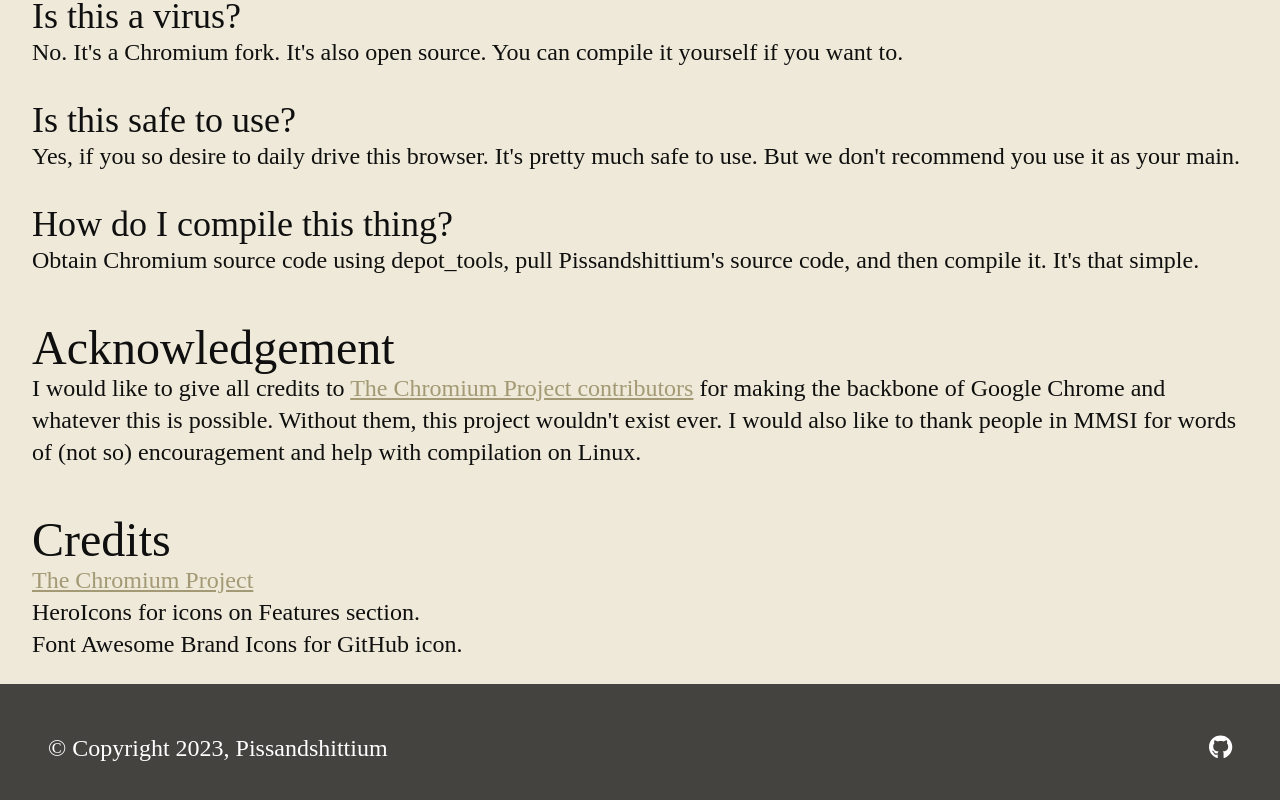
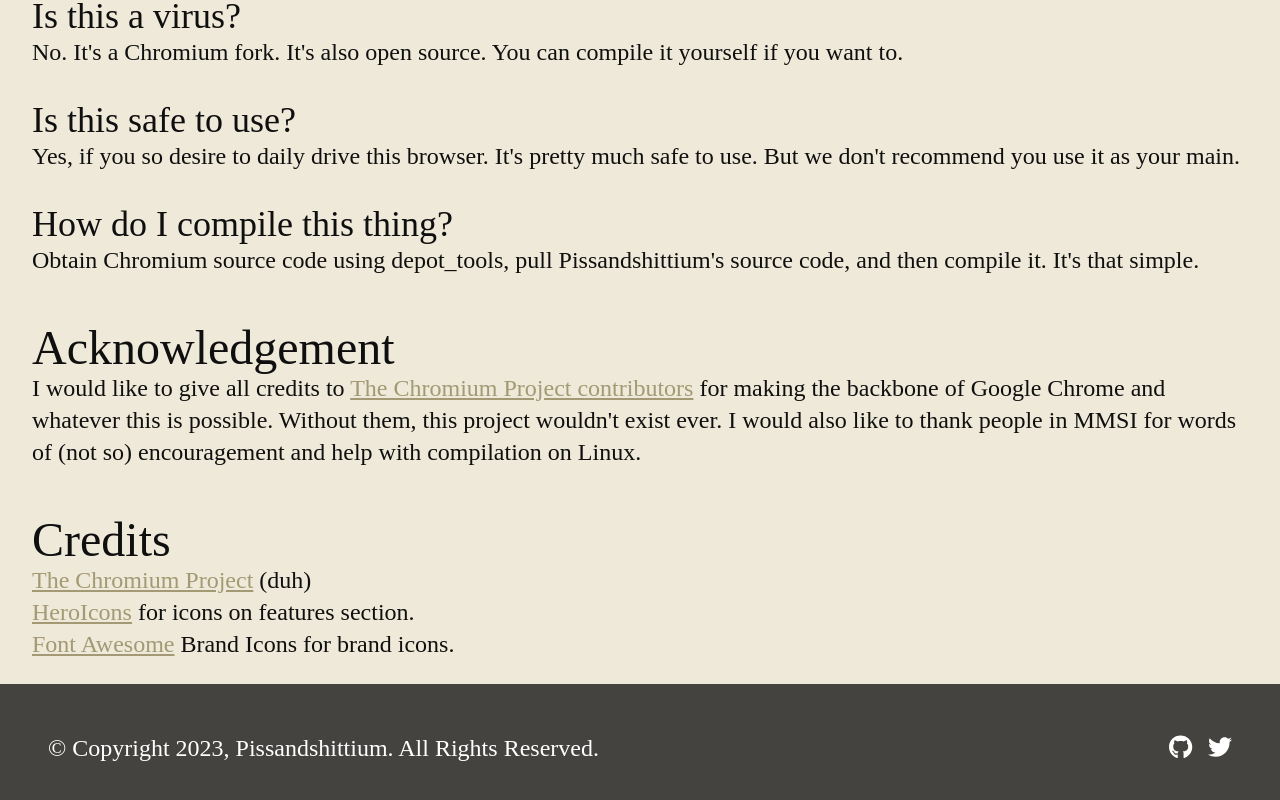
Before and after one commit to Pissandshittium/website, a Next.js app: page / in a window 1280 px wide. Shown: the part 3552-4352 px from the top of the page. Built offline with nearby package versions, Linux system fonts and the light colour scheme; a web font is replaced by a local one.

Commit message:
layout changes again

```diff
--- a/src/app/footer.tsx
+++ b/src/app/footer.tsx
@@ -1,17 +1,24 @@
 
 import { FontAwesomeIcon } from '@fortawesome/react-fontawesome'
-import { faGithub } from '@fortawesome/free-brands-svg-icons'
+import { faGithub, faTwitter } from '@fortawesome/free-brands-svg-icons'
 
 export default function Footer(){
     return(
         <footer className="mt-6 p-12 pb-32 lg:pb-12 bg-light-background-secondary dark:bg-dark-background-secondary text-white">
-            <span>
-                &copy; Copyright 2023, Pissandshittium
+            <span className=''>
+                &copy; Copyright 2023, Pissandshittium. All Rights Reserved.
             </span>
-            <a href="https://github.com/Pissandshittium" className='inline md:block md:float-right'>
+            <span className='flex gap-4 lg:float-right'>
+                <a href="https://github.com/Pissandshittium">
 
-                <FontAwesomeIcon icon={faGithub} />
-            </a>
+                    <FontAwesomeIcon icon={faGithub} />
+                </a>
+                <a href="https://twitter.com/Aikoyori">
+
+                    <FontAwesomeIcon icon={faTwitter} />
+                </a>
+            </span>
+
         </footer>
     )
 }
--- a/src/app/page.tsx
+++ b/src/app/page.tsx
@@ -128,11 +128,11 @@
         <section className="mt-12">
           <h1>Credits</h1>
           <span>
-          <a className="link" href="https://www.chromium.org/">The Chromium Project</a>
+          <a className="link" href="https://www.chromium.org/">The Chromium Project</a> (duh)
             <br/>
-            HeroIcons for icons on Features section.
+          <a className="link" href="https://heroicons.com/">HeroIcons</a> for icons on features section.
             <br/>
-            Font Awesome Brand Icons for GitHub icon.
+        <a className="link" href="https://fontawesome.com/">Font Awesome</a> Brand Icons for brand icons.
             <br/>
 
           </span>
```
